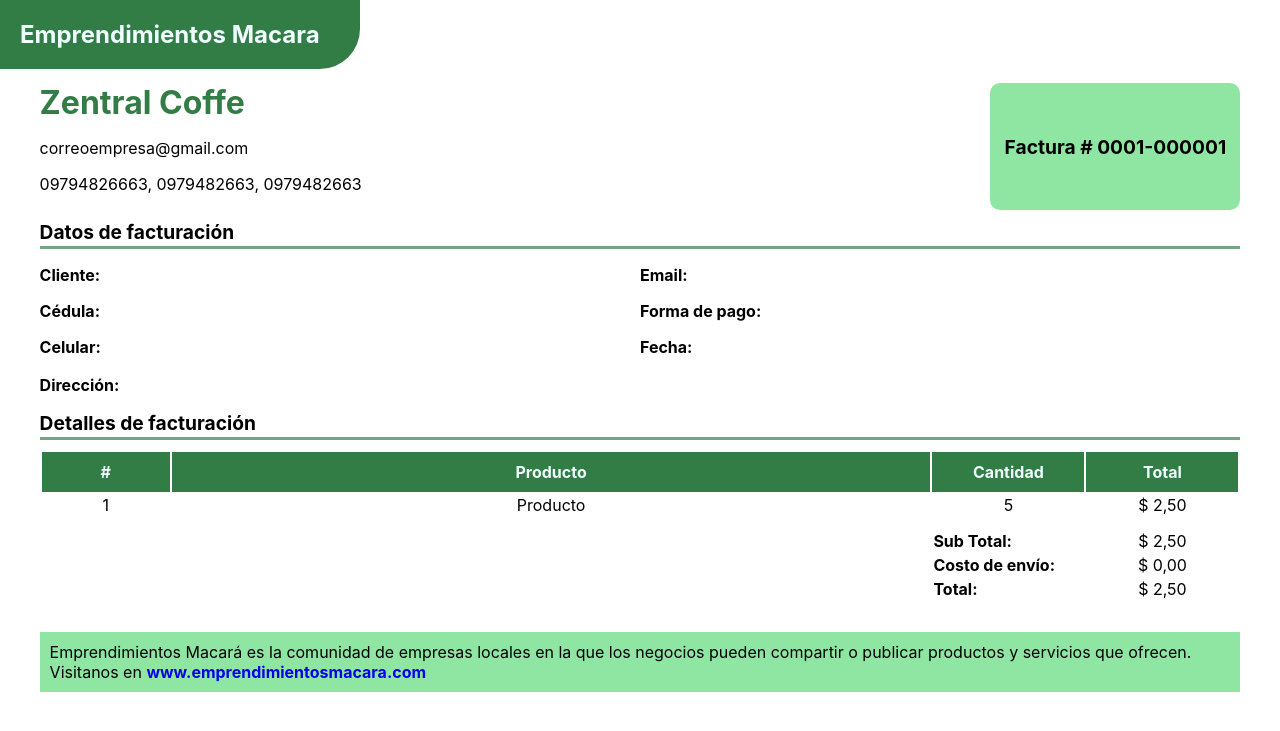
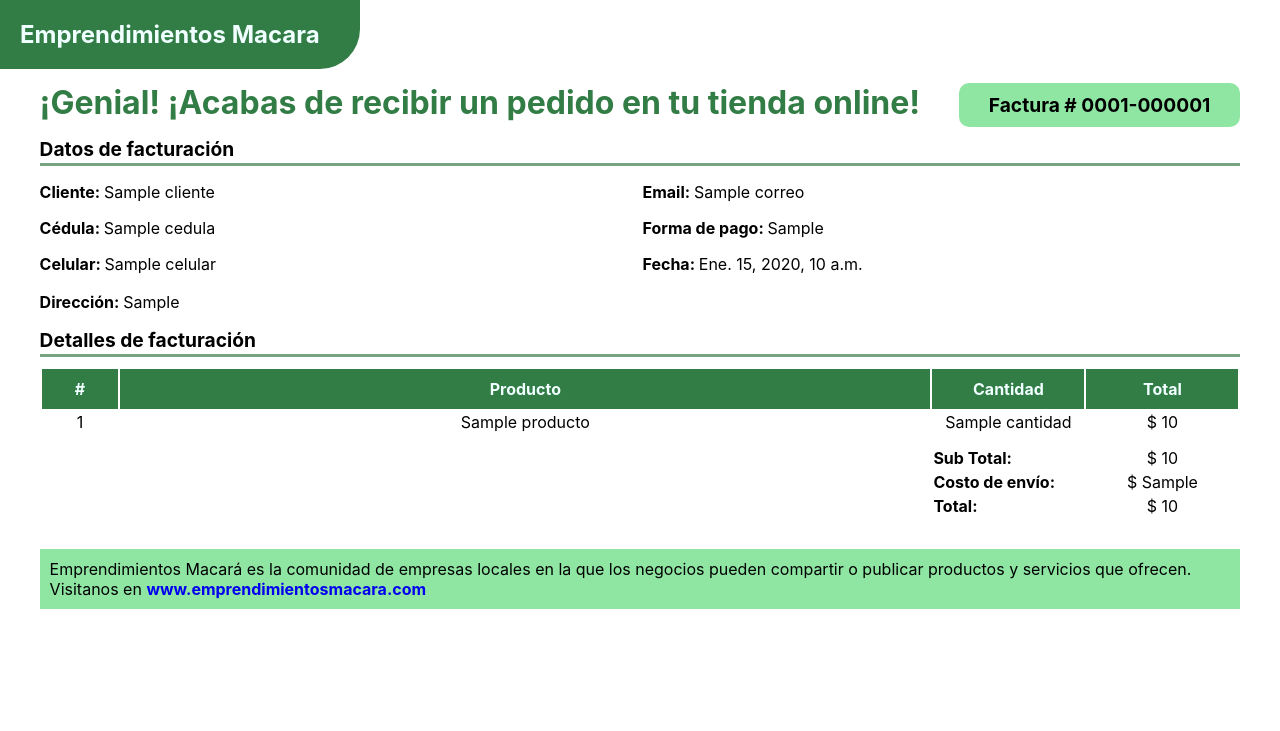
Before and after one commit to HenryGP14/EmprendeMacara, a Django app: template Cliente/templates/tplFactura.html in a window 1280 px wide. Shown: the top 731 px of the page. Run offline with Django 3.2, Linux system fonts and the light colour scheme; the template is opened without the code that fills it: most values are stand-ins (such as "Sample title", 1, 10 or a date in 2020); parts of the project's set-up code (start-up, migrations or seed data) failed here and were passed over.

Commit message:
Plantilla de factura mejorada

```diff
--- a/Cliente/templates/tplFactura.html
+++ b/Cliente/templates/tplFactura.html
@@ -33,8 +33,8 @@
 
         .container-factura .encabezado {
             margin-bottom: 10px;
-            display: grid;
-            grid-template-columns: auto 250px;
+            display: flex;
+            justify-content: space-between;
         }
 
         .container-factura .encabezado .nom-empresa {
@@ -45,7 +45,7 @@
         }
 
         .container-factura .encabezado .num-factura {
-            padding: 10px;
+            padding: 10px 30px;
             font-weight: bold;
             font-size: 1.2em;
             background-color: #8FE6A2;
@@ -66,8 +66,12 @@
         }
 
         .container-factura .detalles .dt-datos .columna {
-            display: grid;
-            grid-template-columns: repeat(2, 1fr);
+            display: flex;
+            justify-content: space-between;
+        }
+
+        .container-factura .detalles .dt-datos .columna .col {
+            width: 50%;
         }
 
         .container-factura .detalles .dt-factura {
@@ -113,6 +117,16 @@
             background-color: #8FE6A2;
             padding: 10px;
         }
+
+        @media (max-width: 595px) {
+            .container-factura .encabezado {
+                display: block;
+            }
+
+            .container-factura .detalles .dt-datos .columna {
+                display: block;
+            }
+        }
     </style>
 </head>
 
@@ -123,11 +137,15 @@
     <div class="container-factura">
         <div class="encabezado">
             <div>
+                {% if tipoUsuario == 'cliente'%}
                 <span class="nom-empresa">Zentral Coffe</span>
                 <div>
                     <p>correoempresa@gmail.com</p>
                     <p>09794826663, 0979482663, 0979482663</p>
                 </div>
+                {% else %}
+                <span class="nom-empresa">¡Genial! ¡Acabas de recibir un pedido en tu tienda online!</span>
+                {% endif %}
             </div>
             <div class="num-factura">Factura # 0001-000001</div>
         </div>
@@ -138,31 +156,38 @@
                 </div>
                 <div class="dt-datos">
                     <div class="columna">
-                        <div style="padding-right: 5px;">
+                        <div class="col" style="padding-right: 5px;">
                             <p>
                                 <strong>Cliente: </strong>
+                                {{venta.cliente}}
                             </p>
                             <p>
                                 <strong>Cédula: </strong>
+                                {{venta.cedula}}
                             </p>
                             <p>
                                 <strong>Celular: </strong>
+                                {{venta.celular}}
                             </p>
                         </div>
-                        <div>
+                        <div class="col">
                             <p>
                                 <strong>Email: </strong>
+                                {{venta.correo}}
                             </p>
                             <p>
                                 <strong>Forma de pago: </strong>
+                                {{venta.tipo_de_pago}}
                             </p>
                             <p>
                                 <strong>Fecha: </strong>
+                                {{venta.fecha}}
                             </p>
                         </div>
                     </div>
                     <p style="margin-top: 2px;">
                         <strong>Dirección: </strong>
+                        {{venta.direccion_entrega}}
                     </p>
                 </div>
             </div>
@@ -183,9 +208,9 @@
                         <tbody>
                             <tr>
                                 <td>1</td>
-                                <td>Producto</td>
-                                <td>5</td>
-                                <td>$ 2,50</td>
+                                <td>{{detalle_venta.producto.nombre}}</td>
+                                <td>{{detalle_venta.cantidad}}</td>
+                                <td>$ {{detalle_venta.precio_unitario}}</td>
                             </tr>
                         </tbody>
                     </table>
@@ -193,15 +218,15 @@
                         <table>
                             <tr>
                                 <th>Sub Total:</th>
-                                <td>$ 2,50</td>
+                                <td>$ {{detalle_venta.precio_sub_total}}</td>
                             </tr>
                             <tr>
                                 <th>Costo de envío:</th>
-                                <td>$ 0,00</td>
+                                <td>$ {{costoEnvio}}</td>
                             </tr>
                             <tr>
                                 <th>Total:</th>
-                                <td>$ 2,50</td>
+                                <td>$ {{total}}</td>
                             </tr>
                         </table>
                     </div>
```
